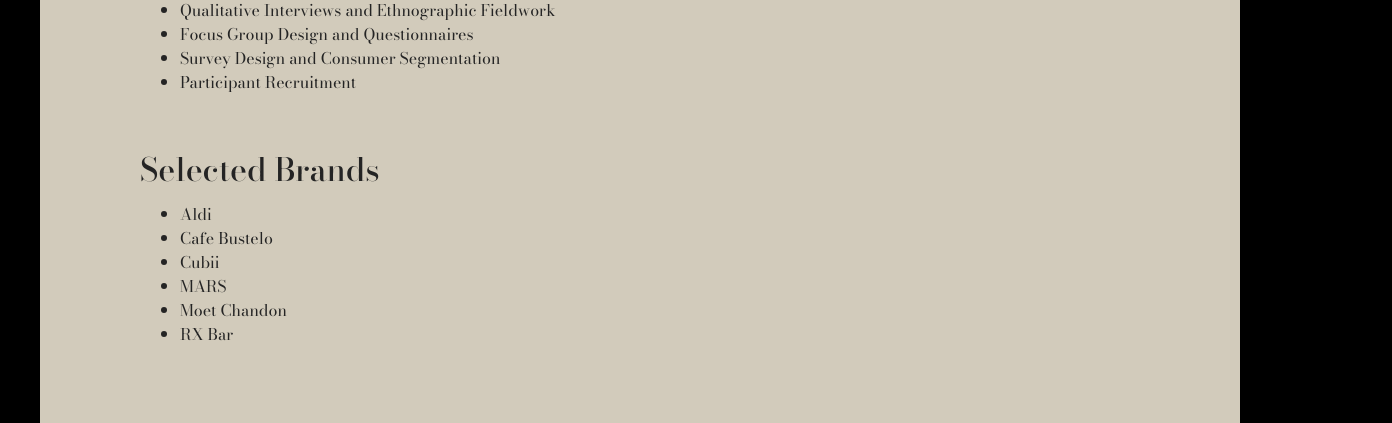
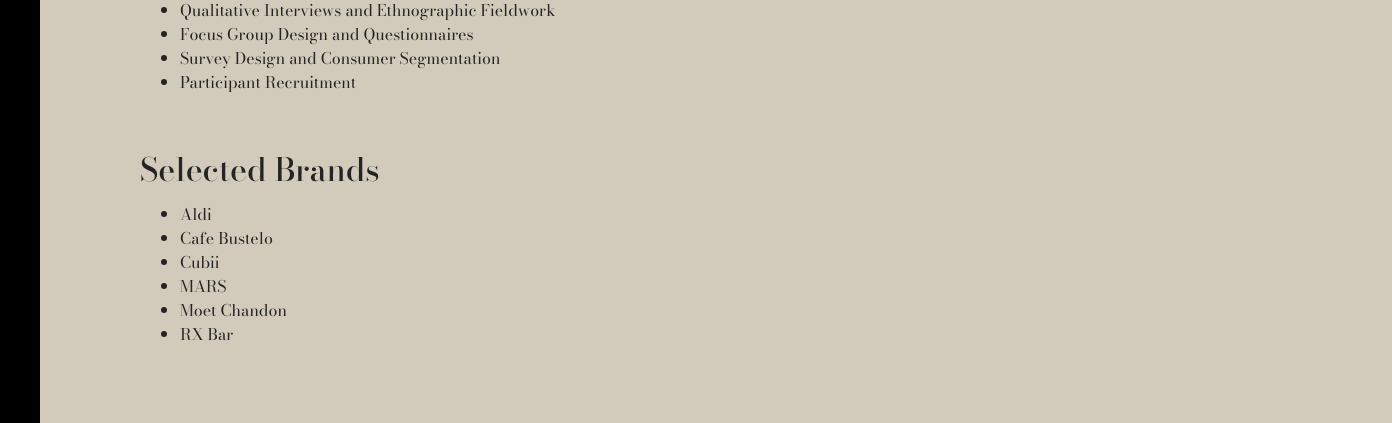
Before and after one commit to mbaptistabenedict/SFPortfolio, a plain HTML site: page branding.html in a window 1280 px wide. Shown: the part 1016-1439 px from the top of the page, 1392 px wide, since content can reach past the window. Drawn offline with nearby package versions, Linux system fonts and the light colour scheme.

Commit message:
branding width

```diff
--- a/styles.css
+++ b/styles.css
@@ -218,10 +218,13 @@
   background-color: #d2cbbb;
   padding: 100px;
 }
-
+.row__branding {
+  width: 90vw;
+}
 .h2__branding,
 .h2__work {
   font-size: 2rem;
+  text-wrap: wrap;
   margin: 60px 0px;
 }
 
```
